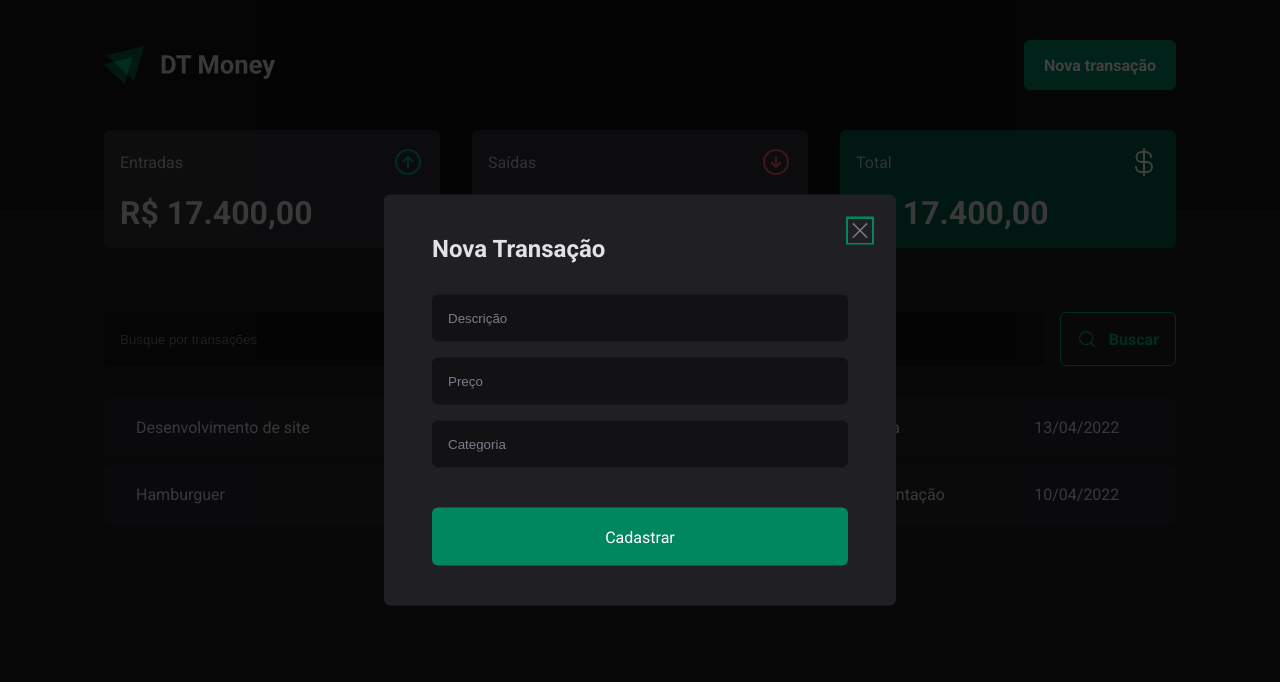
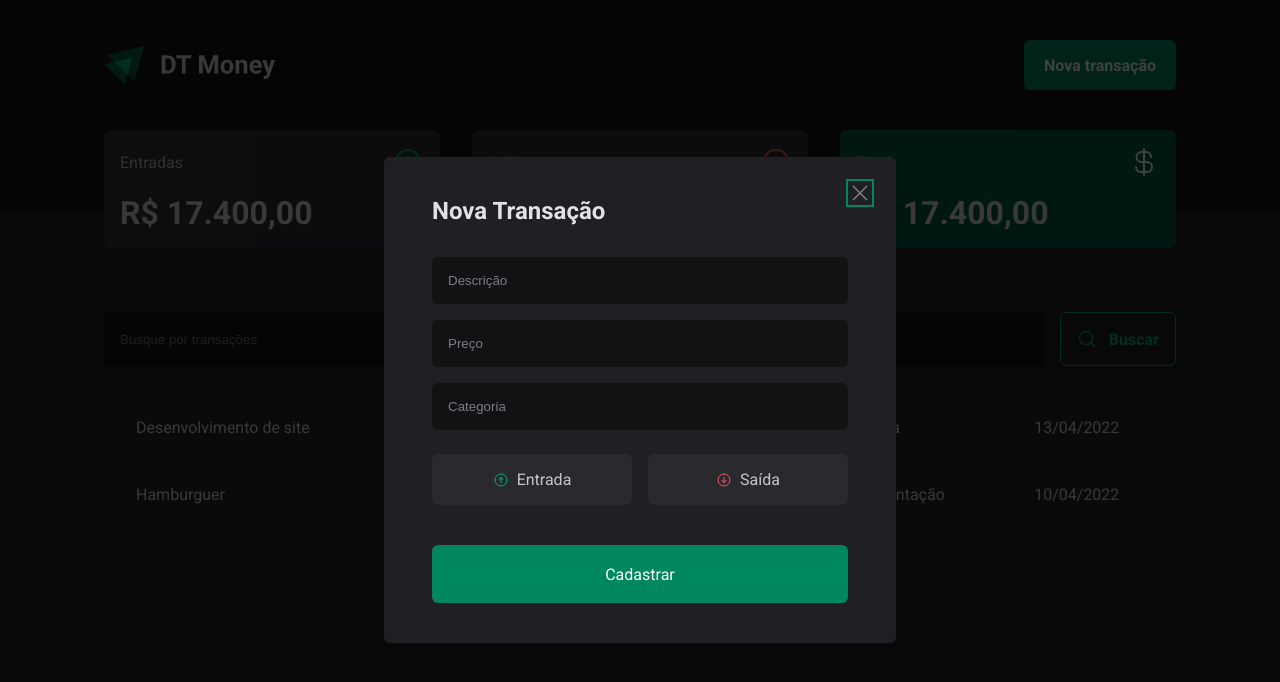
Before and after one commit to lzhudson/ignite-dt-money, a React (Vite) app: page / in a window 1280 px wide. Both pictures are taken after a click on the button "Nova transação". Shown: the top 682 px of the page. Built offline with nearby package versions, Linux system fonts and the light colour scheme.

Commit message:
feat: create TransactionType component and TransactionTypeButton component

```diff
--- a/src/components/NewTransactionModal/index.tsx
+++ b/src/components/NewTransactionModal/index.tsx
@@ -1,6 +1,6 @@
 import * as Dialog from '@radix-ui/react-dialog';
-import { CloseButton, Content, Overlay } from './styles';
-import { X } from 'phosphor-react';
+import { CloseButton, Content, Overlay, TransactionType, TransactionTypeButton } from './styles';
+import { ArrowCircleDown, ArrowCircleUp, X } from 'phosphor-react';
 export function NewTransactionModal() {
   return (
     <Dialog.Portal>
@@ -14,7 +14,16 @@ export function NewTransactionModal() {
           <input type="text" placeholder='Descrição' required />
           <input type="text" placeholder='Preço' required />
           <input type="text" placeholder='Categoria' required />
-
+          <TransactionType>
+            <TransactionTypeButton variant='income' type='button'>
+              <ArrowCircleUp />
+              Entrada
+            </TransactionTypeButton>
+            <TransactionTypeButton variant='outcome' type='button'>
+              <ArrowCircleDown />
+              Saída
+            </TransactionTypeButton>
+          </TransactionType>
           <button type="submit">Cadastrar</button>
         </form>
 
--- a/src/components/NewTransactionModal/styles.ts
+++ b/src/components/NewTransactionModal/styles.ts
@@ -69,3 +69,31 @@ export const CloseButton = styled(Dialog.Close)`
     color: ${props => props.theme["gray-500"]};
   }
 `
+
+export const TransactionType = styled.div`
+  display: grid;
+  grid-template-columns: 1fr 1fr;
+  gap: 1rem;
+  margin-top: 0.5rem;
+`
+
+interface TransactionTypeButtonProps {
+  variant: 'income' | 'outcome';
+}
+
+export const TransactionTypeButton = styled.button<TransactionTypeButtonProps>`
+  background: ${props => props.theme["gray-700"]};
+  padding: 1rem;
+  display: flex;
+  align-items: center;
+  justify-content: center;
+  gap: 0.5rem;
+  border-radius: 6px;
+  cursor: pointer;
+  border: 0;
+  color: ${props => props.theme["gray-300"]};
+
+  svg {
+    color: ${props => props.variant === 'income' ? props.theme["green-300"] : props.theme["red-300"]};
+  }
+`
```
